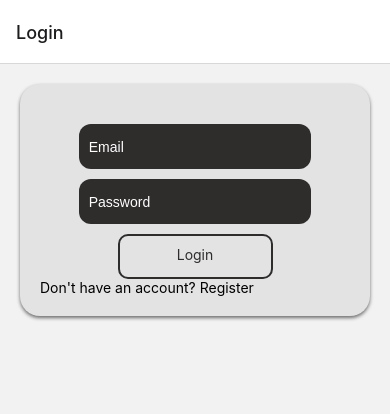
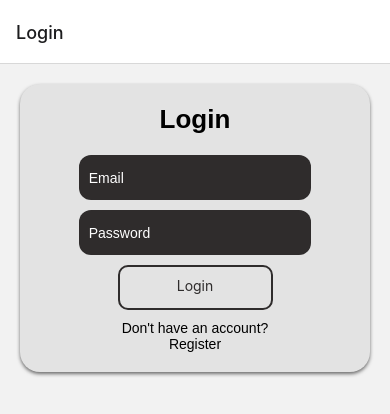
Before and after one commit to L3AC/firebase_perfil, a React Native app in the folder firebase-perfil/: screen /Login in a window 390 px wide. Shown: the top 414 px of the page. Built offline with nearby package versions, Linux system fonts and the light colour scheme; no server answers.

Commit message:
Prueba cambio

```diff
--- a/firebase-perfil/src/screens/Login.js
+++ b/firebase-perfil/src/screens/Login.js
@@ -22,12 +22,15 @@ const LoginScreen = ({ navigation }) => {
   return (
     <View>
       <View style={styles.contenedor}>
+        <Text style={styles.titulo}>Login</Text>
         <TextInput style={styles.inputUsu} placeholderTextColor={'#fff'} placeholder="Email" value={email} onChangeText={setEmail} />
         <TextInput style={styles.inputContra} placeholderTextColor={'#fff'} placeholder="Password" value={password} onChangeText={setPassword} secureTextEntry />
         <TouchableOpacity style={styles.boton} onPress={handleLogin}>
           <Text style={styles.textoBoton}>Login</Text>
         </TouchableOpacity>
-        <Text onPress={() => navigation.navigate('Register')}>Don't have an account? Register</Text>
+        <View style={styles.contenedorText}>
+          <Text style={styles.textoRegistro} onPress={() => navigation.navigate('Register')}>Don't have an account? Register</Text>
+        </View>
       </View>
     </View>
   );
@@ -47,6 +50,13 @@ const styles = StyleSheet.create({
     shadowOpacity: 0.55,
     shadowRadius: 3.84,
     elevation: 5,
+  },
+
+  titulo: {
+    textAlign: 'center',
+    fontFamily: 'Arial',
+    fontSize: 26,
+    fontWeight: 'bold'
   },
 
   inputUsu: {
@@ -72,7 +82,7 @@ const styles = StyleSheet.create({
 
   boton: {
     width: '50%',
-    height:45,
+    height: 45,
     padding: 10,
     borderColor: '#2F2C2C',
     borderWidth: 2,
@@ -81,9 +91,20 @@ const styles = StyleSheet.create({
     alignSelf: 'center'
   },
 
-  textoBoton:{
+  textoBoton: {
     color: '#2F2C2C',
     textAlign: 'center',
+  },
+
+  contenedorText: {
+    alignSelf: 'center',
+    marginTop: 10
+  },
+
+  textoRegistro: {
+    fontFamily: 'Arial',
+    textAlign: 'center',
+    width: 150,
   },
 });
 
```
